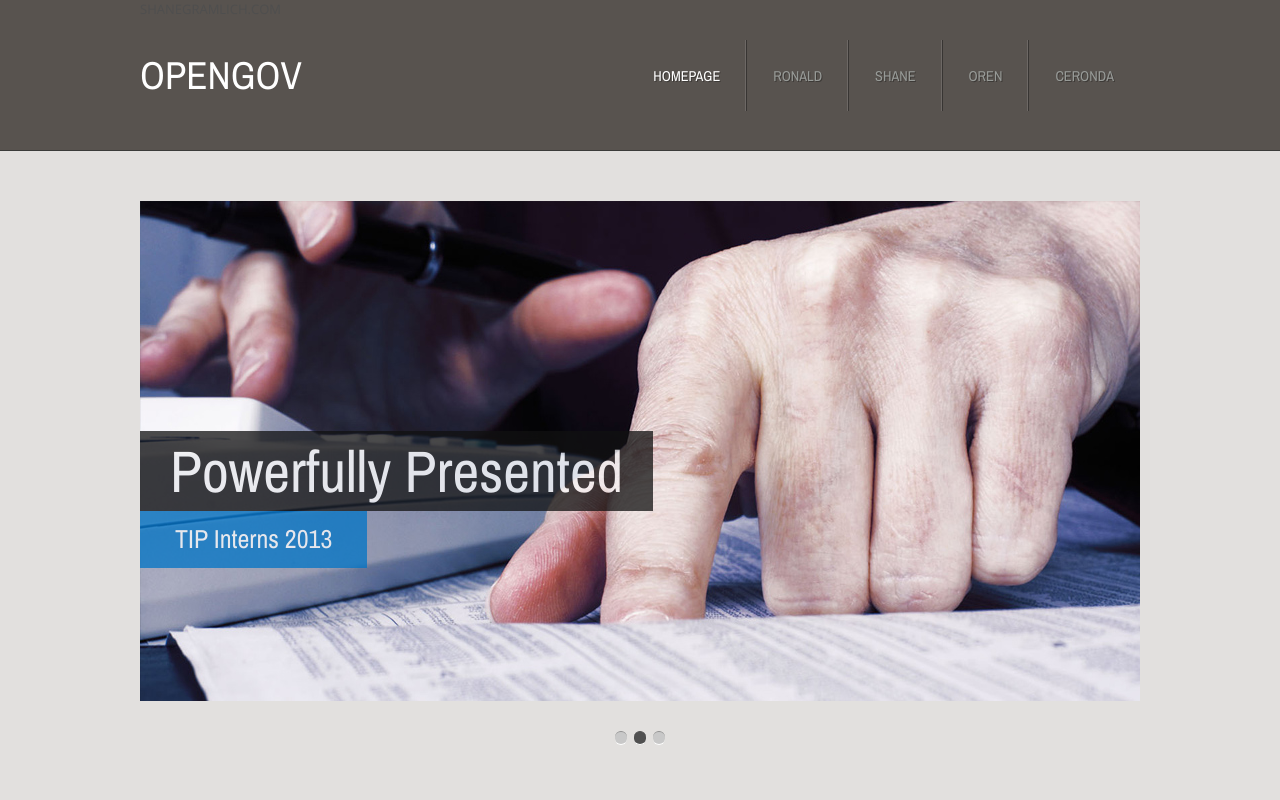
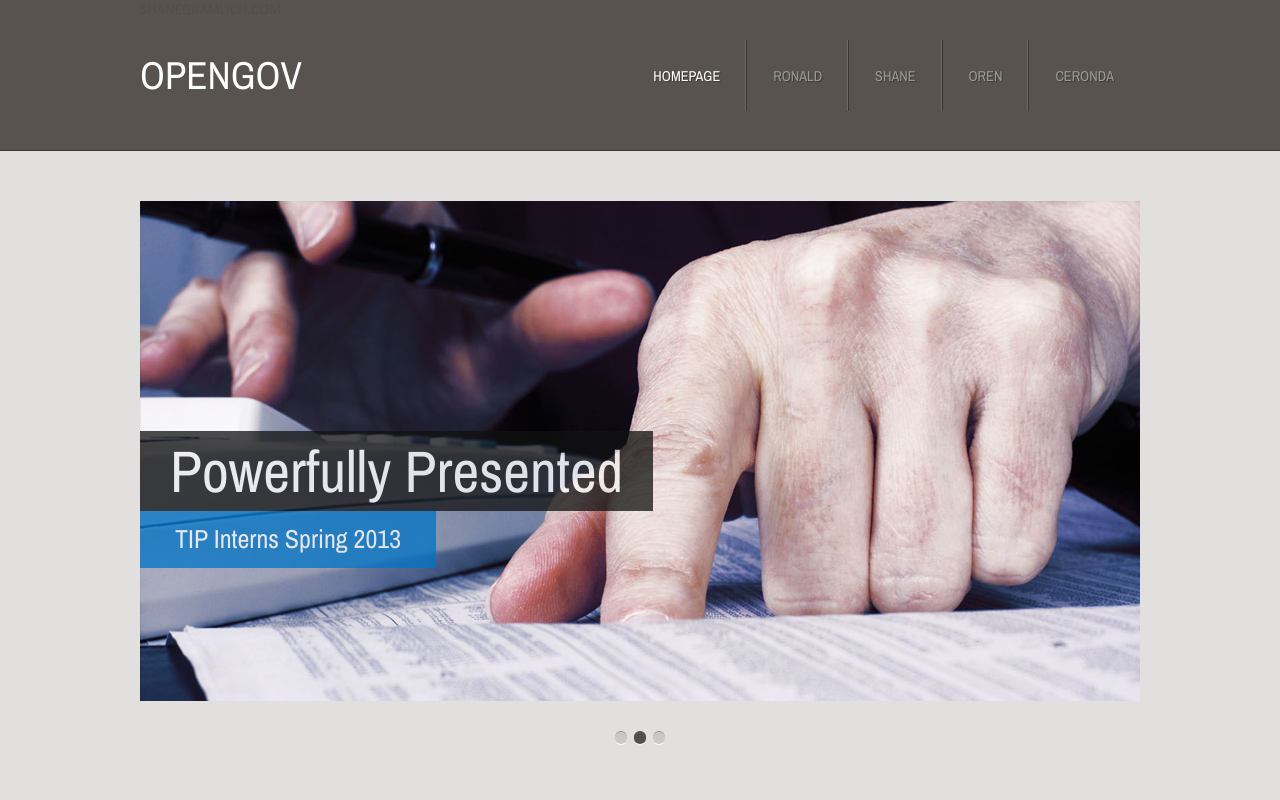
Before and after one commit to shanegramlich/oimt, a plain HTML site: page index.html in a window 1280 px wide. Shown: the top 800 px of the page. Drawn offline with nearby package versions, Linux system fonts and the light colour scheme; a script that the page names is missing.

Commit message:
Update index.html

```diff
--- a/index.html
+++ b/index.html
@@ -56,15 +56,15 @@ Released   : 20130113
 			<div class="reel">
 				<div class="slide">
 					<h2>Useful Data</h2>
-					<p>TIP Interns 2013</p>
+					<p>TIP Interns Spring 2013</p>
 					<a class="link" href="http://nodethirtythree.com/#slidertron-slide-1">Full story ...</a> <img src="images/pic01.jpg" alt="" /> </div>
 				<div class="slide">
 					<h2>Powerfully Presented</h2>
-					<p>TIP Interns 2013</p>
+					<p>TIP Interns Spring 2013</p>
 					<a class="link" href="http://nodethirtythree.com/#slidertron-slide-2">Full story ...</a> <img src="images/pic02.jpg" alt="" /> </div>
 				<div class="slide">
 					<h2>Cultivates Change</h2>
-					<p>TIP Interns 2013</p>
+					<p>TIP Interns Spring 2013</p>
 					<a class="link" href="http://nodethirtythree.com/#slidertron-slide-3">Full story ...</a> <img src="images/pic03.jpg" alt="" /> </div>
 			</div>
 
```
